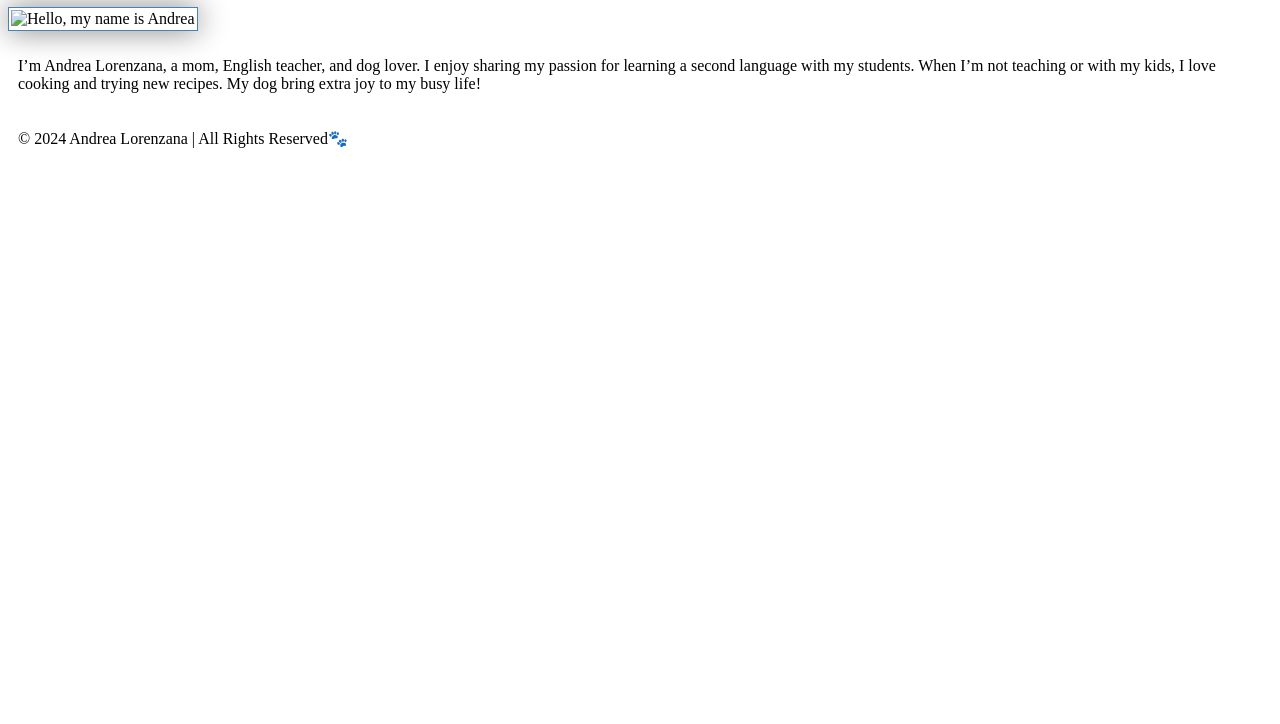
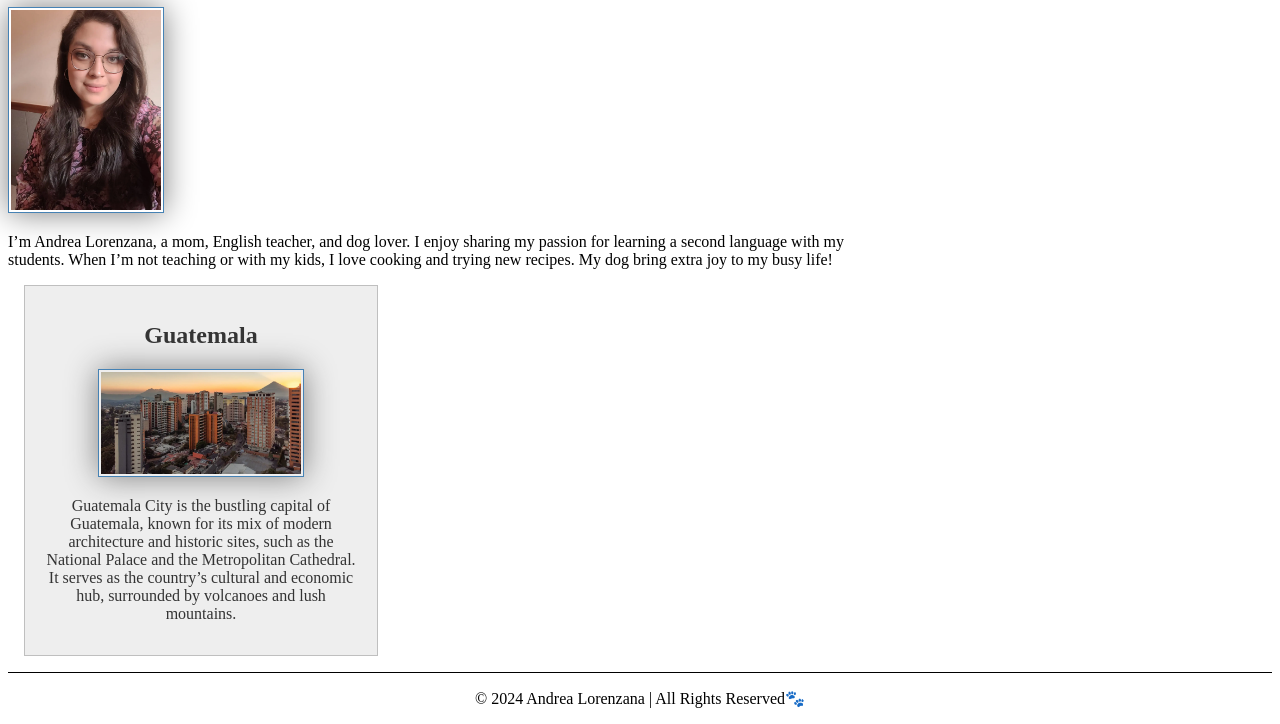
Before and after one commit to Missatomicbombgt/wdd130, a plain HTML site: page index.html in a window 1280 px wide. Shown: the part 275-999 px from the top of the page. Before the commit the page ends 800 px from the top, so only its background shows below. Drawn offline with Linux system fonts and the light colour scheme.

Commit message:
changes to submit week2 assignment

```diff
--- a/index.html
+++ b/index.html
@@ -4,6 +4,8 @@
         <meta charset="utf-8">
         <meta name="viewport" content="width=device-width,initial-scale=1.0">
         <title>Andrea Lorenzana | WDD 130</title>
+        <meta name="description" content="Welcome to Andrea Lorenzana's homepage for WDD 130 from BYU-Idaho University. This site serves as a project hub to showcase skills learned in HTML and CSS. The purpose is to develop a deeper understanding of web development fundamentals through interactive assignments and creative designs.">
+        <meta name="author" content="Andrea Lorenzana">
         <link rel="stylesheet" href="styles/styles.css">
     </head>
     <body>
@@ -16,9 +18,14 @@
         </header>
         <main>
             <h1>Andrea Lorenzana | WDD 130</h1>
-            <img src="profile.webp" alt="Hello, my name is Andrea" width="200">
+            <img src="images\profile.webp" alt="Hello, my name is Andrea" width="200">
             <p>I’m Andrea Lorenzana, a mom, English teacher, and dog lover. I enjoy sharing my passion for learning a second language with my students. When I’m not teaching or with my kids, I love cooking and trying new recipes. My dog bring extra joy to my busy life!</p>
         </main>
+        <aside>
+            <h2>Guatemala</h2>
+            <img src="week02\images\profile.webp" alt="Guatemala City" width="200">
+            <p>Guatemala City is the bustling capital of Guatemala, known for its mix of modern architecture and historic sites, such as the National Palace and the Metropolitan Cathedral. It serves as the country’s cultural and economic hub, surrounded by volcanoes and lush mountains.</p>
+        </aside>
         <footer>
             <p>© 2024 Andrea Lorenzana | All Rights Reserved🐾</p>
         </footer>
--- a/styles/styles.css
+++ b/styles/styles.css
@@ -9,9 +9,31 @@ nav a {
     padding: 20px;
   }
 
+  main {
+    max-width: 840px;
+  }
+
+
 h1 {
     color: steelblue;
   }
+
+aside {
+    width: 20rem;
+    margin: 1rem;
+    border: 1px solid rgba(0, 0, 0, 0.2); /* 1️⃣ */
+    padding: 1rem;
+    background-color: #eee;
+    color: #333;
+    text-align: center;
+  }
+
+  aside img {
+    width: 200px;
+    height: auto;
+  }
+
+
 
 img {
     width: 150px;
@@ -22,5 +44,11 @@ img {
   }
 
 p {
-    padding: 10px;
+    padding: 0;
   }
+
+footer {
+    margin-top: 15px;
+    border-top: 1px solid #000;
+    text-align: center;
+  }
```
Also changed, not shown: week02/images/profile.webp (added).
